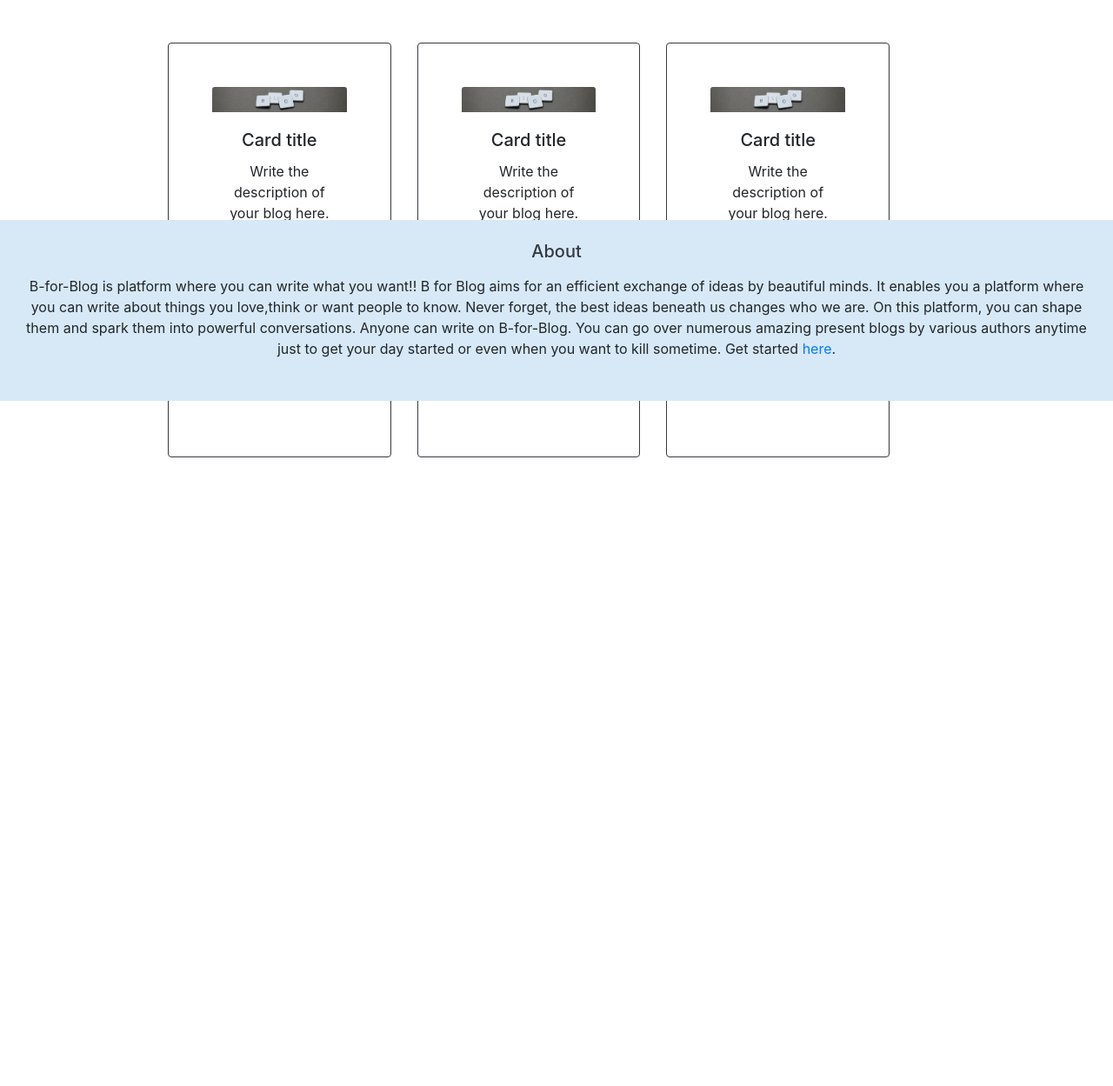
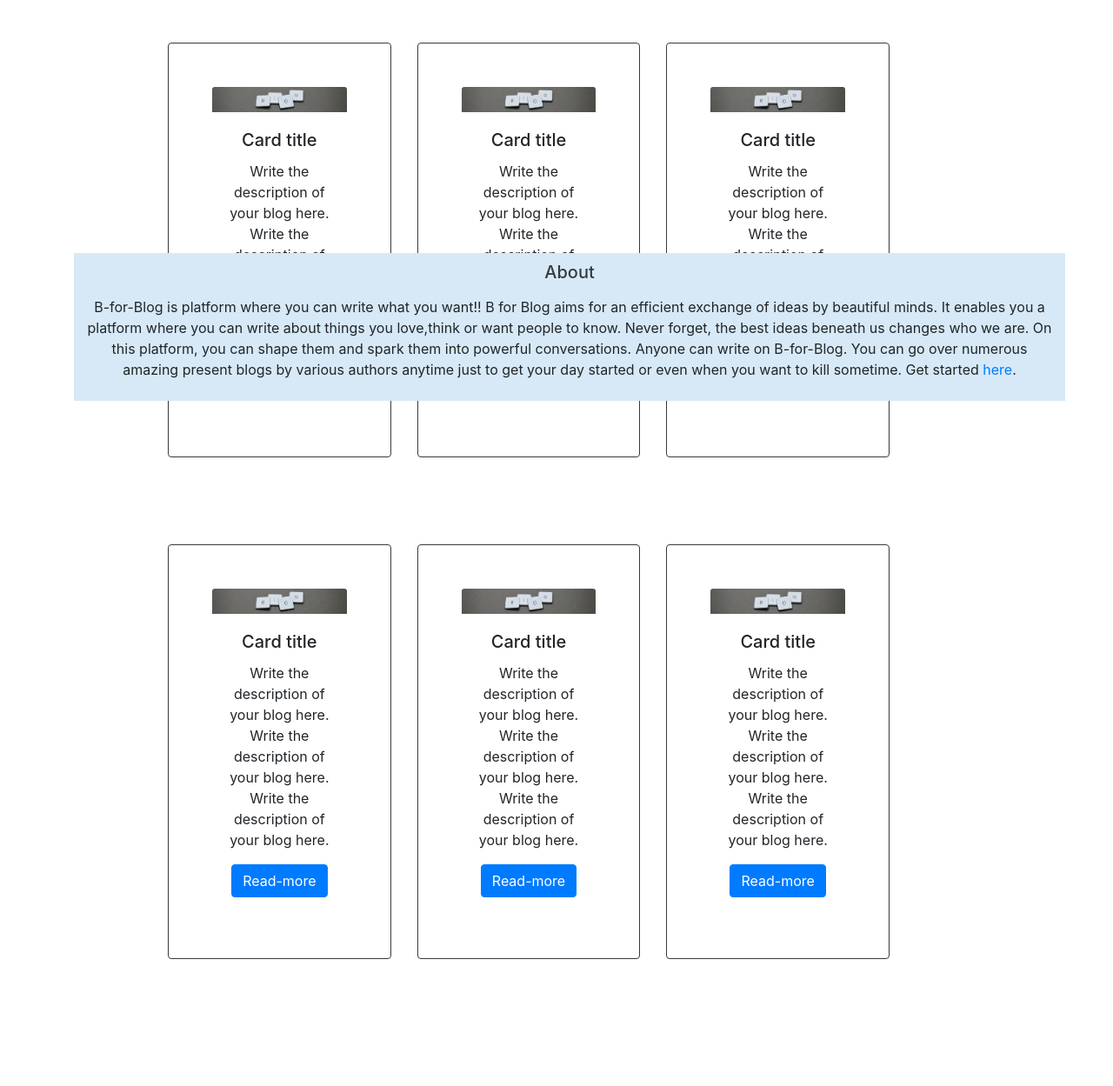
Before and after one commit to MSTC-DA-IICT/B-for-Blog, a Django app: page / in a window 1280 px wide. Shown: the part 339-1588 px from the top of the page at 87% size. Before the commit the page ends 865 px from the top, so only its background shows below. Run offline with Django 3.2, Linux system fonts and the light colour scheme; some libraries are stand-ins or nearby versions.

Commit message:
changed footer design
Changed footer design as it wasn't looking that good at full width.

```diff
--- a/static/blog/css/layout.css
+++ b/static/blog/css/layout.css
@@ -30,4 +30,5 @@ footer{
     position: fixed;
     text-align: center;
     overflow: hidden;
+    margin-top: 20%;
 }
--- a/templates/index.html
+++ b/templates/index.html
@@ -1,6 +1,6 @@
 {% extends 'layout.html' %} {% load static %} {% block body %}
 
-<div">
+<div>
   <img src="{% static 'blog/images/blog-pexels.jpg' %}"alt="" class="image-top">
 </div>
 <br>
@@ -50,4 +50,48 @@
   </div>
 </div>
 
+<div class="card-deck justify-content-center">
+  <div class="card rounded border-dark">
+    <img class="card-img-top" src="{% static 'blog/images/blog-pexels.jpg' %}" alt="Card image cap"/>
+    <div class="card-body">
+      <h5 class="card-title">Card title</h5>
+      <p class="card-text">
+        Write the description of your blog here.
+        Write the description of your blog here.
+        Write the description of your blog here.
+      </p>
+      <button class="btn btn-primary">Read-more</button>
+    </div>
+  </div>
+  <div class="card rounded border-dark">
+    <img class="card-img-top" src="{% static 'blog/images/blog-pexels.jpg' %}" alt="Card image cap"/>
+    <div class="card-body">
+      <h5 class="card-title">Card title</h5>
+      <p class="card-text">
+        Write the description of your blog here.
+        Write the description of your blog here.
+        Write the description of your blog here.
+      </p>
+
+      <button class="btn btn-primary">Read-more</button>
+    </div>
+  </div>
+  <div class="card border-dark">
+    <img
+      class="card-img-top"
+      src="{% static 'blog/images/blog-pexels.jpg' %}"
+      alt="Card image cap"
+    />
+    <div class="card-body">
+      <h5 class="card-title">Card title</h5>
+      <p class="card-text">
+        Write the description of your blog here.
+        Write the description of your blog here.
+        Write the description of your blog here.
+      </p>
+
+      <button class="btn btn-primary">Read-more</button>
+    </div>
+  </div>
+</div>
 {% endblock %}
--- a/templates/layout.html
+++ b/templates/layout.html
@@ -42,12 +42,12 @@
 
     {% endblock %}
 </div>
-<div class="my-5" amp-fx="float-in-bottom">
+<div class=" container my-5" amp-fx="float-in-bottom">
     <footer style="background-color: #d7e9f7;">
-      <div class="p-4">
+      <div class="container p-8" style="border-radius: 2cm;">
         <div class="row">
           <div class="col-lg-12 col-md-12 mb-2">
-            <h5 class="mb-3 text-dark">About</h5>
+            <h5 class="mb-3 text-dark" style="margin-top: 10px;">About</h5>
             <p>
               B-for-Blog is platform where you can write what you want!! B for Blog aims for an efficient exchange of ideas by beautiful minds.
   It enables you a platform where you can write about things you love,think or want people to know. Never forget, the best ideas beneath us changes who we are. On this platform, you can shape them and spark them into powerful conversations. Anyone can write on B-for-Blog. You can go over numerous amazing present blogs by various authors anytime just to get your day started or even when you want to kill sometime.
```
